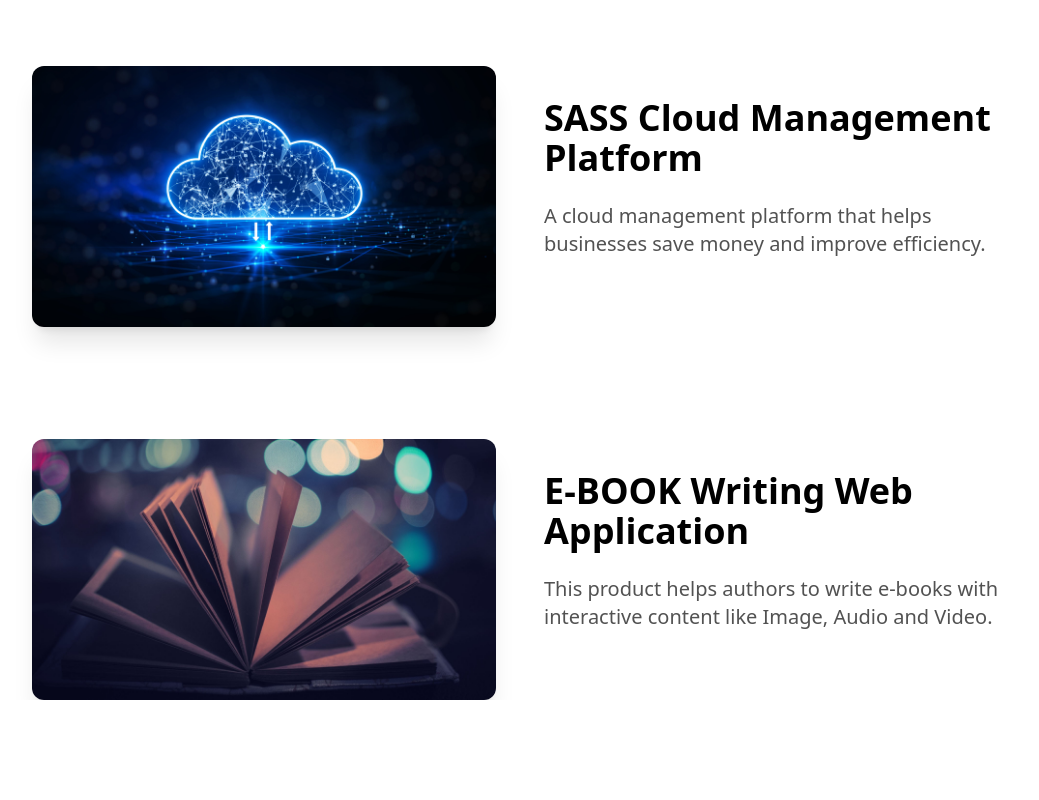
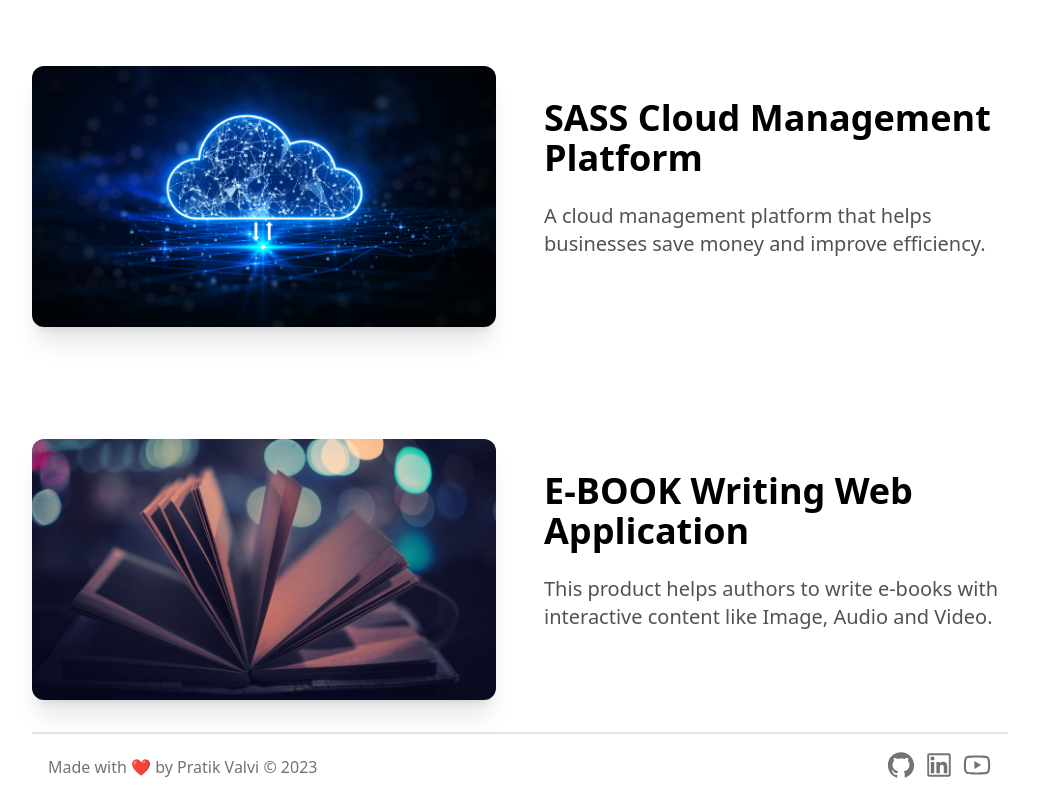
Before and after one commit to PratikValvi/my-portfolio, a Next.js app: page / in a window 1280 px wide. Shown: the part 2525-3325 px from the top of the page, without its empty margins (120-1159 px from the left). Before the commit the page ends 3225 px from the top, so only its background shows below. Built offline with nearby package versions, Linux system fonts and the light colour scheme.

Commit message:
Footer section implemented

```diff
--- a/app/layout.js
+++ b/app/layout.js
@@ -2,6 +2,7 @@
 import "./globals.css";
 import Navbar from "@/components/Navbar";
 import { ThemeProvider } from "next-themes";
+import Footer from "@/components/Footer";
 
 export default function RootLayout({ children }) {
   return (
@@ -19,6 +20,7 @@
         <ThemeProvider enableSystem={true} attribute="class">
           <Navbar />
           {children}
+          <Footer />
         </ThemeProvider>
       </body>
     </html>
--- /dev/null
+++ b/components/Footer.jsx
@@ -0,0 +1,67 @@
+import React from "react";
+import {
+  AiOutlineGithub,
+  AiOutlineTwitter,
+  AiOutlineLinkedin,
+  AiOutlineYoutube,
+} from "react-icons/ai";
+
+const Footer = () => {
+  return (
+    <footer className="mx-auto max-w-3xl px-4 sm:px-6 md:max-w-5xl ">
+      <hr className="w-full h-0.5 mx-auto mt-8 bg-neutral-200 border-0"></hr>
+      <div className="mx-auto  p-4 flex flex-col text-center text-neutral-900 md:flex-row md:justify-between">
+        <div className="flex flex-row items-center justify-center space-x-1 text-neutral-500 dark:text-neutral-100">
+          <p>
+            Made with <span className="text-md text-red-700">❤️</span> by Pratik
+            Valvi © 2023<a href="/" className="hover:underline"></a>
+          </p>
+        </div>
+        <div className="flex flex-row items-center justify-center space-x-2 mb-1">
+          <a
+            href="https://github.com/PratikValvi"
+            rel="noreferrer"
+            target="_blank"
+          >
+            <AiOutlineGithub
+              className="hover:-translate-y-1 transition-transform cursor-pointer text-neutral-500 dark:text-neutral-100"
+              size={30}
+            />
+          </a>
+          {/* <a
+            href="#"
+            rel="noreferrer"
+            target="_blank"
+          >
+            <AiOutlineTwitter
+              className="hover:-translate-y-1 transition-transform cursor-pointer text-neutral-500 dark:text-neutral-100"
+              size={30}
+            />
+          </a> */}
+          <a
+            href="https://www.linkedin.com/in/pratik-rajendra-valvi/"
+            rel="noreferrer"
+            target="_blank"
+          >
+            <AiOutlineLinkedin
+              className="hover:-translate-y-1 transition-transform cursor-pointer text-neutral-500 dark:text-neutral-100"
+              size={30}
+            />
+          </a>
+          <a
+            href="https://www.youtube.com/channel/UCTXwPeE2v9Zsj6zhdhBjpwA"
+            rel="noreferrer"
+            target="_blank"
+          >
+            <AiOutlineYoutube
+              className="hover:-translate-y-1 transition-transform cursor-pointer text-neutral-500 dark:text-neutral-100"
+              size={30}
+            />
+          </a>
+        </div>
+      </div>
+    </footer>
+  );
+};
+
+export default Footer;
```
